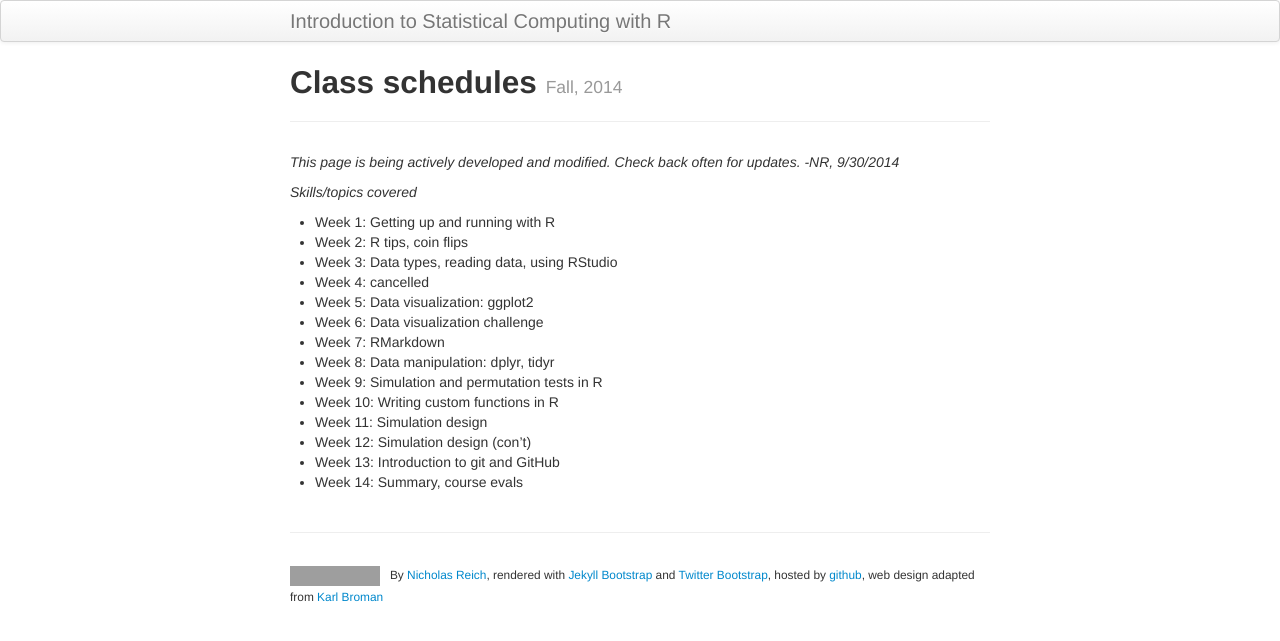
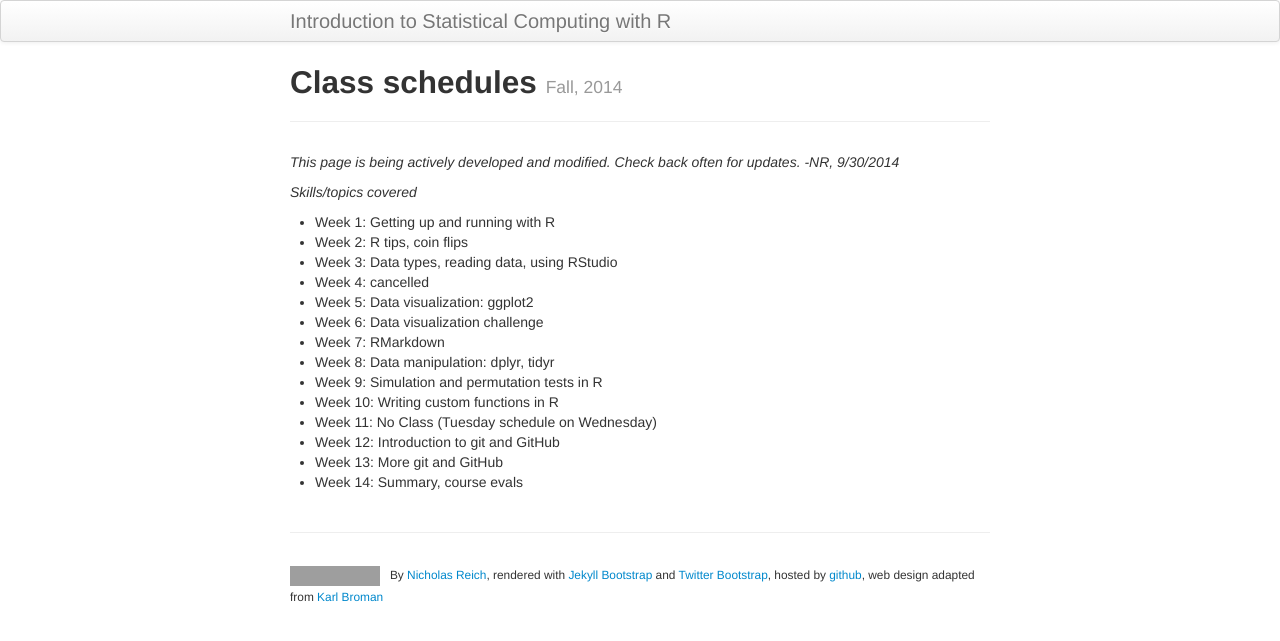
Before and after one commit to nickreich/statComp2014, a Jekyll site: the page built from pages/schedule.md, in a window 1280 px wide. Shown: the top 641 px of the page. Built offline with Jekyll 4.4.1, drawn with Linux system fonts in a browser that asks for light colours; grey boxes are pictures that could not be loaded.

Commit message:
schedule updates.

```diff
--- a/pages/schedule.md
+++ b/pages/schedule.md
@@ -20,9 +20,9 @@ _Skills/topics covered_
 * Week 8: Data manipulation: dplyr, tidyr
 * Week 9: Simulation and permutation tests in R
 * Week 10: Writing custom functions in R
-* Week 11: Simulation design <!-- group discussion of simulation design for reed-frost -->
-* Week 12: Simulation design (con't)
-* Week 13: Introduction to git and GitHub
+* Week 11: No Class (Tuesday schedule on Wednesday) <!-- group discussion of simulation design for reed-frost -->
+* Week 12: Introduction to git and GitHub
+* Week 13: More git and GitHub
 * Week 14: Summary, course evals <!-- different ways to run R, blog post presentations -->
 
 <!--
```
